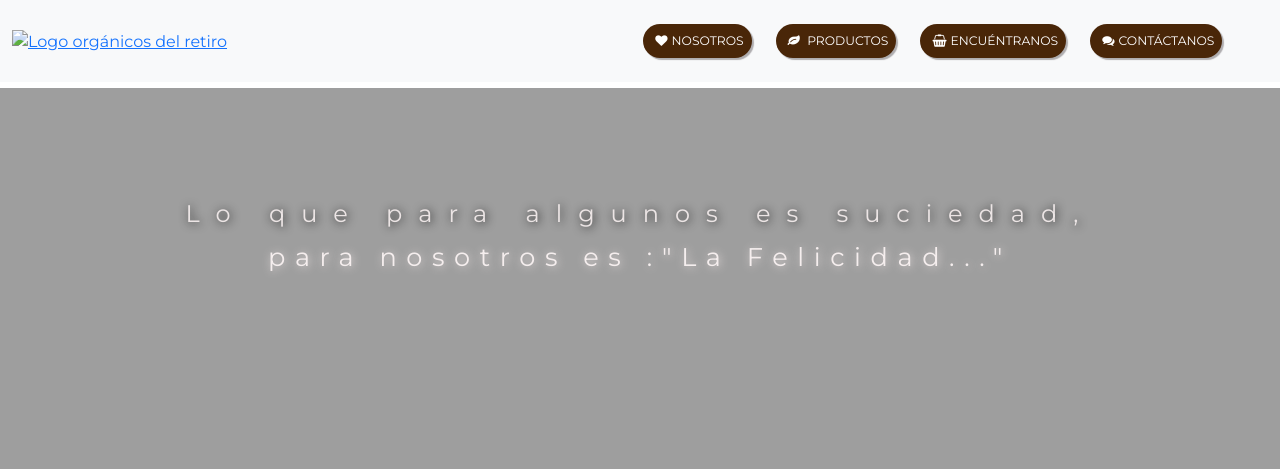
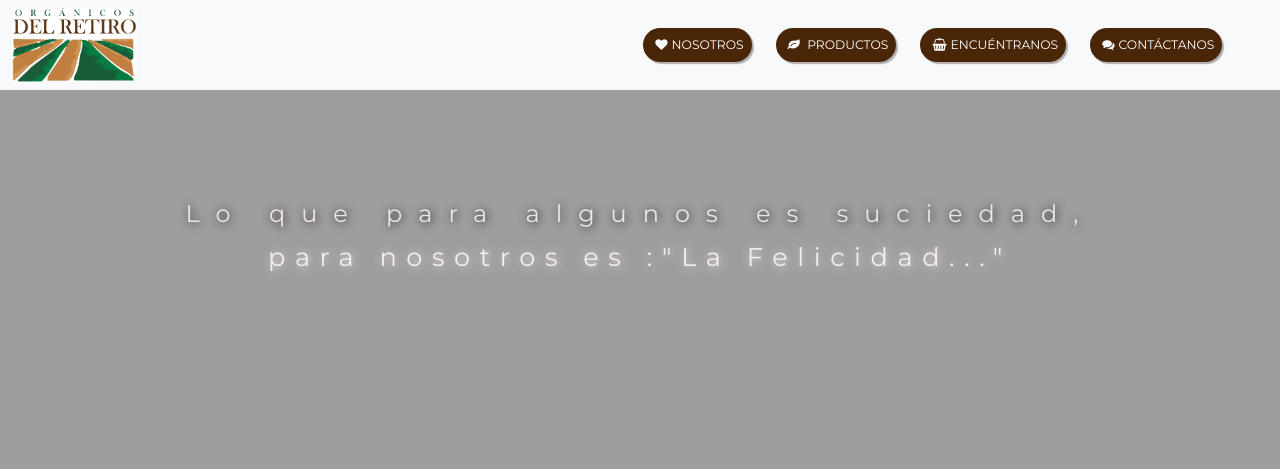
Before and after one commit to caballerodev117/2PreEntregaCABALLERO, a plain HTML site: page vistas/nosotros.html in a window 1280 px wide. Shown: the top 469 px of the page. Drawn offline with nearby package versions, Linux system fonts and the light colour scheme; the site is published under a folder, as on GitHub Pages, so addresses that start at the root find nothing.

Commit message:
ajustes grls, inclusion 4 HTMLS entrega 2

```diff
--- a/vistas/nosotros.html
+++ b/vistas/nosotros.html
@@ -21,7 +21,7 @@
       <header>
           <nav class="navbar navbar-expand-lg bg-light nav__bar">
               <div class="container-fluid">
-                  <a class="nav__logo img-fluid" href="/index.html"><img src="/img/LOGO [Convertido].jpg" width="125" alt="Logo orgánicos del retiro"></a>
+                  <a class="nav__logo img-fluid" href="/index.html"><img src="../img/LOGO [Convertido].jpg" width="125" alt="Logo orgánicos del retiro"></a>
                 <button class="navbar-toggler nav__button" type="button" data-bs-toggle="collapse" data-bs-target="#navbarNav" aria-controls="navbarNav" aria-expanded="false" aria-label="Toggle navigation">
                   <span class="navbar-toggler-icon"></span>
                 </button>
```
